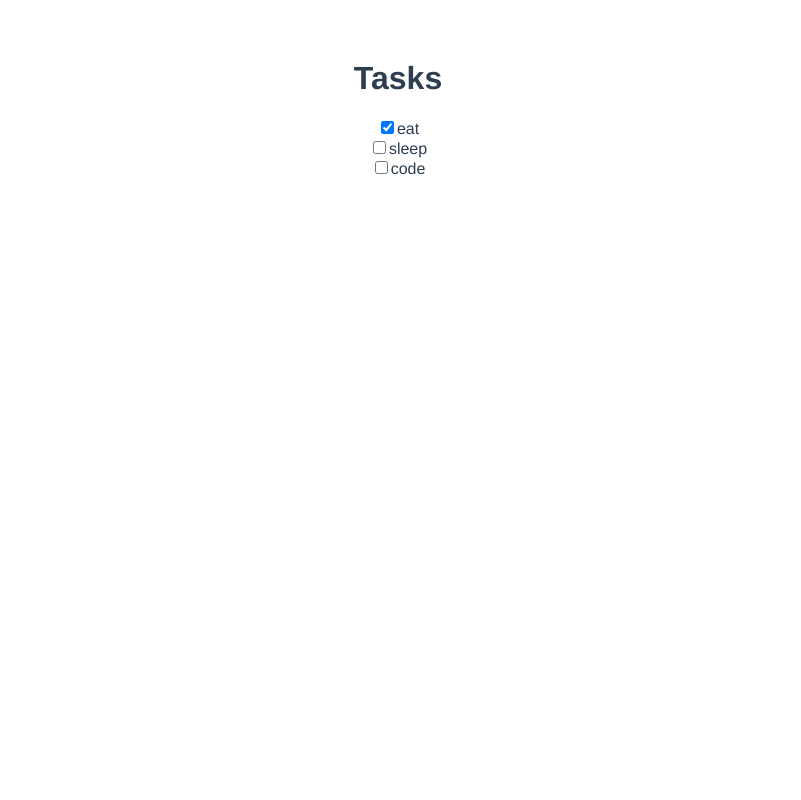
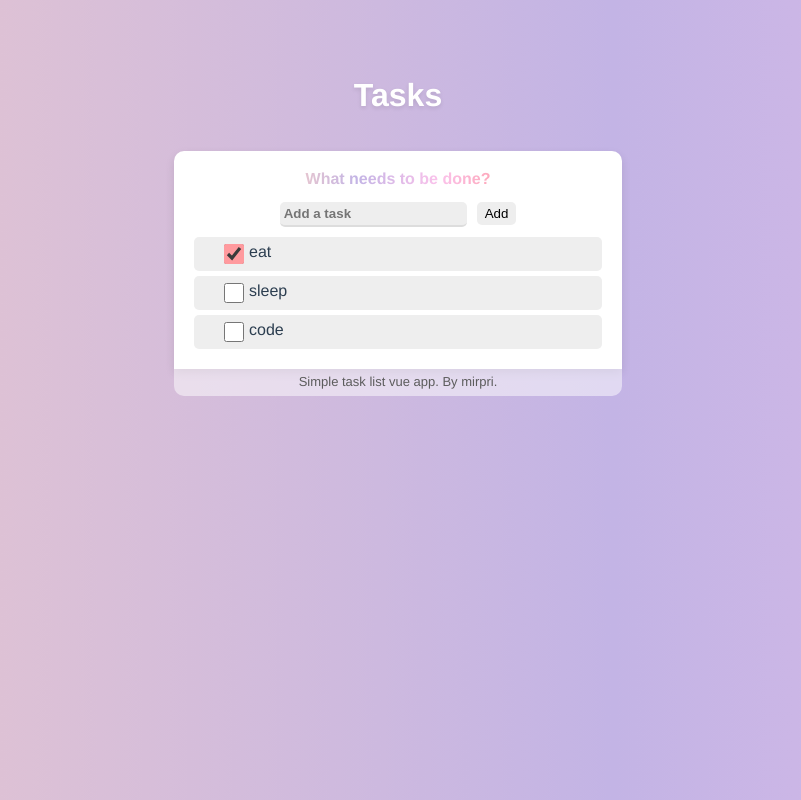
Before and after one commit to mirpri/vue-tasks, a Vue app: page / in a window 1280 px wide. Shown: the whole page, without its empty margins (242-1043 px from the left). Built offline with nearby package versions, Linux system fonts and the light colour scheme.

Commit message:
well done

```diff
--- a/src/App.vue
+++ b/src/App.vue
@@ -1,25 +1,32 @@
 <template>
-  <!-- <img alt="Vue logo" src="./assets/logo.png">
-  <HelloWorld msg="Welcome to Your Vue.js App"/> -->
+  <!-- <img alt="Vue logo" src="./assets/logo.png">-->
   <div id="app">
     <h1>Tasks</h1>
-        <div>
-            <taskItem v-for="task in tasks" :key="task.id" :id="task.id" :name="task.name" :done="task.done"></taskItem>
-        </div>
+    <div class="container">
+    <div class="main">
+      <p class="highlight">What needs to be done?</p>
+      <taskForm @taskAdded="addTask"></taskForm>
+      <div>
+        <taskItem v-for="task in tasks" :key="task.id" :id="task.id" :name="task.name" :done="task.done"></taskItem>
+      </div>
+    </div>
+    <footer>Simple task list vue app. By mirpri.</footer></div>
   </div>
 </template>
 
 <script>
-// import HelloWorld from './components/HelloWorld.vue'
 import taskItem from './components/taskItem.vue';
+import taskForm from './components/taskForm.vue';
 import { nanoid } from 'nanoid'; // import nanoid to generate unique ids
 
 export default {
+
   name: 'App',
   components: {
-    // HelloWorld
     taskItem,
+    taskForm,
   },
+
   data() {
     return {
       tasks: [
@@ -27,6 +34,13 @@ export default {
         { id: 'task-' + nanoid(), name: 'sleep', done: false },
         { id: 'task-' + nanoid(), name: 'code', done: false },
       ]
+    }
+  },
+
+  methods: {
+    addTask(Name) {
+      this.tasks.push({ id: 'task-' + nanoid(), name: Name, done: false });
+      // alert('task '+Name+' sucessfully added');
     }
   }
 }
--- /dev/null
+++ b/src/assets/saintyle.css
@@ -0,0 +1,206 @@
+/* 样式重置 */
+* {
+    margin: 0;
+    padding: 0;
+    box-sizing: border-box;
+    border-radius: 5px;
+}
+
+@keyframes gradientAnimation {
+    0% {
+        background-position: 0% 50%;
+    }
+    100% {
+        background-position: 100% 50%;
+    }
+}
+body {
+    font-family: Arial, sans-serif;
+    line-height: 1.6;
+    background: linear-gradient(90deg, #ff9a9e, #fad0c4, #c3b4e5, #fbc2eb, #ff9a9e, #fad0c4);
+    background-size: 500% 200%;
+    animation: gradientAnimation 15s linear infinite;
+    height: 100%;
+}
+
+ul {
+    padding-left: 20px;
+}
+
+h1 {
+    padding: 10px;
+    color: #fff;
+    text-shadow: 0px 2px 4px rgba(0, 0, 0, 0.1);
+}
+
+h2{
+    margin-top: 10px;
+}
+h3{
+    margin-top: 10px;
+}
+/* 容器 */
+.container {
+    display: flex;
+    padding: 20px;
+    max-width: 600px;
+    margin: 0 auto;
+    flex-direction: column;
+}
+p{
+    margin-bottom: 5px;
+}
+/* 圣杯布局 */
+.sidebar {
+    width: 240px;
+    background-color: #eee;
+    padding: 15px;
+    flex-shrink: 0;
+    box-shadow: 0px 4px 10px rgba(0, 0, 0, 0.1);
+}
+
+.main {
+    flex: 1;
+    background-color: #fff;
+    padding: 15px;
+    margin: 0 10%;
+    box-shadow: 0px 4px 10px rgba(0, 0, 0, 0.1);
+    border-radius: 10px 10px 0 0;
+}
+
+.aside {
+    width: 240px;
+    background-color: #eee;
+    padding: 15px;
+    flex-shrink: 0;
+    box-shadow: 0px 4px 10px rgba(0, 0, 0, 0.1);
+}
+
+
+a{
+    text-decoration: none;
+    font-family: 'Consolas', 'Monaco', 'Menlo', 'DejaVu Sans Mono', 'Courier New', 'Lucida Console';
+    color: #ffffff;
+    font-weight: bold;
+    background-color: #e46623;
+    padding-left: 5px;
+    padding-right: 5px;
+    transition: 0.5s;
+}
+
+input{
+    border: 0px;
+    border-bottom: #ddd 2px solid;
+    color: rgb(0, 0, 0);
+    /* font-weight: bold; */
+    background-color: #eee;
+    padding: 4px;
+    margin: 5px;
+    transition: 0.5s;
+    outline: none;
+}
+.highlightinput{
+    font-weight: bold;
+}
+
+input:focus{
+    border-bottom: #ffb288 2px solid;
+
+}
+
+.highlightinput:focus{
+    /* border: #ffeeee 2px solid; */
+    background-color: #ffeeee;
+    box-shadow: #ff5900 0px 0px 1000px 0px;
+    color: #db4d00;
+}
+
+button{
+    /* border: #ffb288 1px solid; */
+    border: 0;
+    color: #000000;
+    /* font-weight: bold; */
+    background-color: #eee;
+    padding: 4px 8px;
+    margin: 5px;
+    transition: 0.2s;
+    outline: none;
+}
+button:hover{
+    color: #db4d00;
+    background-color: #ffe4d5;
+}
+
+a:hover{
+    background-color: #8a23e4;
+    box-shadow: rgb(138, 35, 228,0.5) 0px 0px 10px 0px;
+}
+
+
+footer {
+    text-align: center;
+    background-color: rgba(255, 255, 255, 0.5);
+    color: #5c5c5c;
+    padding: 3px;
+    font-size: small;
+    border-radius: 0;
+    border-radius: 0 0 10px 10px;
+    margin: 0 10%;
+}
+
+
+
+.navtop{
+    margin-left: 20px;
+    margin-right: 20px;
+}
+
+nav {
+    background-color: white; /* 设置背景色为白色 */
+    border-radius: 10px; /* 设置圆角半径为10px */
+    display: flex; /* 启用Flexbox布局 */
+    justify-content: space-between; /* 链接之间平均分布空间 */
+    align-items: center; /* 垂直居中链接 */
+    padding: 5px; /* 添加内边距 */
+    margin: auto;
+    box-shadow: 0px 4px 10px rgba(0, 0, 0, 0.1);
+    max-width: 1160px;
+}
+nav a {
+    color: black; /* 设置链接文字颜色 */
+    background-color: transparent;
+    flex: 1; /* 使链接能够平均分配空间，如果需要的话 */
+    text-align: center; /* 链接文本居中 */
+    padding: 5px 10px; /* 添加内边距 */
+    flex-grow: 1; /* 允许链接扩展以填满可用空间 */
+    flex-basis: 0; /* 设置链接的初始大小为0，以便flex-grow可以正确工作 */
+    white-space: nowrap;
+}
+
+nav a:hover {
+    background-color: #ddd;
+    box-shadow: none;
+}
+
+.highlight{
+    font-weight: bold;
+    background: linear-gradient(90deg, #ff9a9e, #fad0c4, #c3b4e5, #fbc2eb, #ff9a9e, #fad0c4);
+    background-clip: text;
+    -webkit-background-clip: text;
+    color: transparent;
+}
+
+input[type="checkbox"] {
+    border: 2px solid #ff9a9e;
+    background-color: #fff;
+    width: 20px;
+    height: 20px;
+    cursor: pointer;
+    accent-color: #ff9a9e;
+    margin: 5px;
+}
+
+input[type="checkbox"]:checked {
+    background-color: #ff9a9e;
+    border: 2px solid #ff9a9e;
+}
--- /dev/null
+++ b/src/assets/specialstyles.css
@@ -0,0 +1,8 @@
+.task-item{
+    background-color: #eee;
+    padding: 2px 25px;
+    margin:5px;
+    text-align: left;
+    border-radius: 5px;
+    display: flex;
+}
--- /dev/null
+++ b/src/components/taskForm.vue
@@ -0,0 +1,30 @@
+<template>
+    <form @submit.prevent="submittask">
+        <input type="text"
+            id="newtask-input"
+            autocomplete="off"
+            placeholder="Add a task"
+            v-model.lazy.trim="name"
+            class="highlightinput"
+            required>
+        <button type="submit">Add</button>
+    </form>
+</template>
+
+<script>
+export default {
+    methods: {
+        submittask() {
+            // alert('submitted task: '+this.name);
+            if(this.name === '') return;
+            this.$emit('taskAdded', this.name);
+            this.name = '';
+        }
+    },
+    data() {
+        return {
+            name: ''
+        }
+    }
+};
+</script>
--- a/src/components/taskItem.vue
+++ b/src/components/taskItem.vue
@@ -1,5 +1,5 @@
 <template>
-    <div>
+    <div class="task-item">
         <input type="checkbox" :id="id" :checked="isDone">
         <label :for="id">{{name}}</label> <!--for attribute means that the label is for the input with the same id-->
     </div>
--- a/src/main.js
+++ b/src/main.js
@@ -1,4 +1,6 @@
 import { createApp } from 'vue'
 import App from './App.vue'
+import './assets/saintyle.css'
+import './assets/specialstyles.css'
 
 createApp(App).mount('#app')
```
